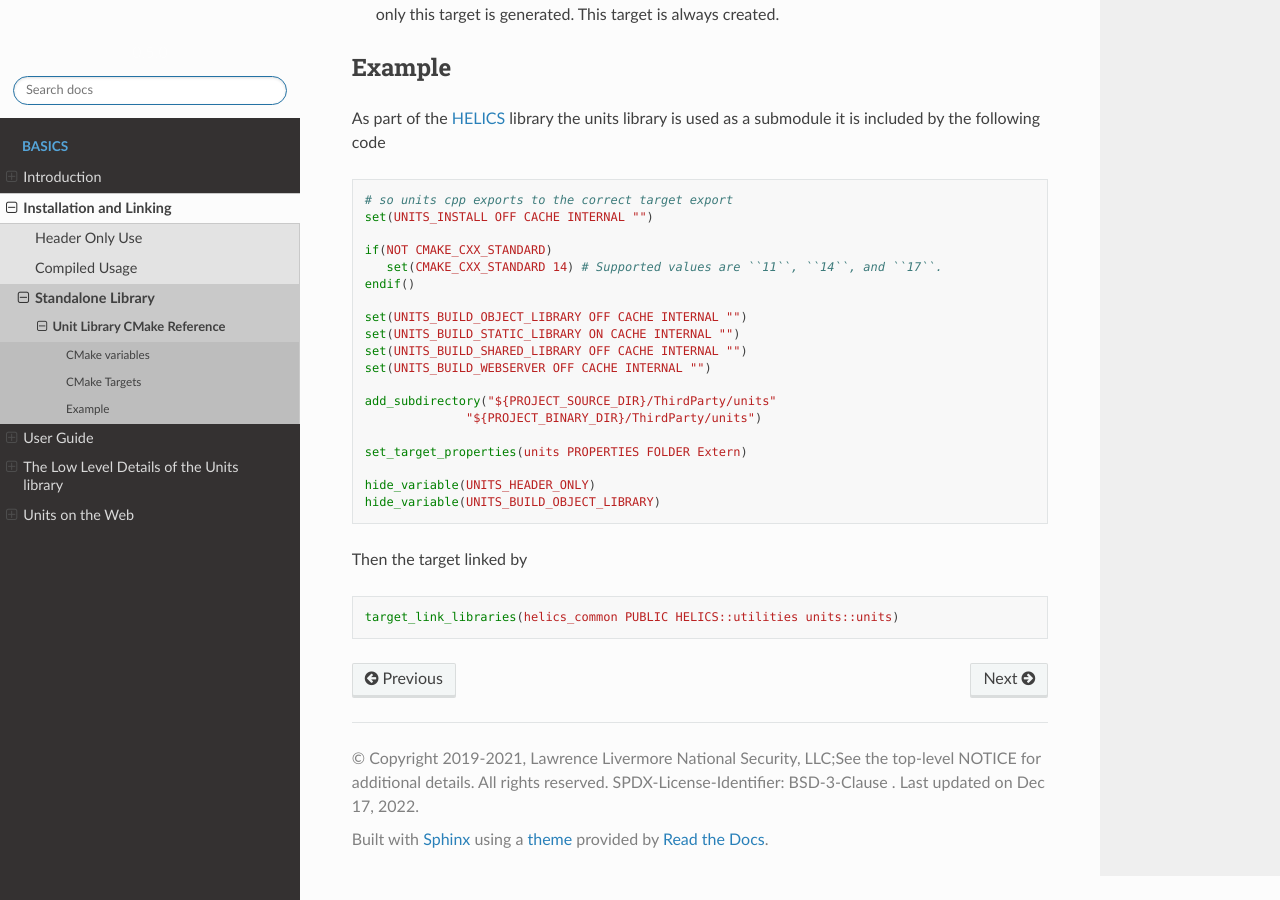
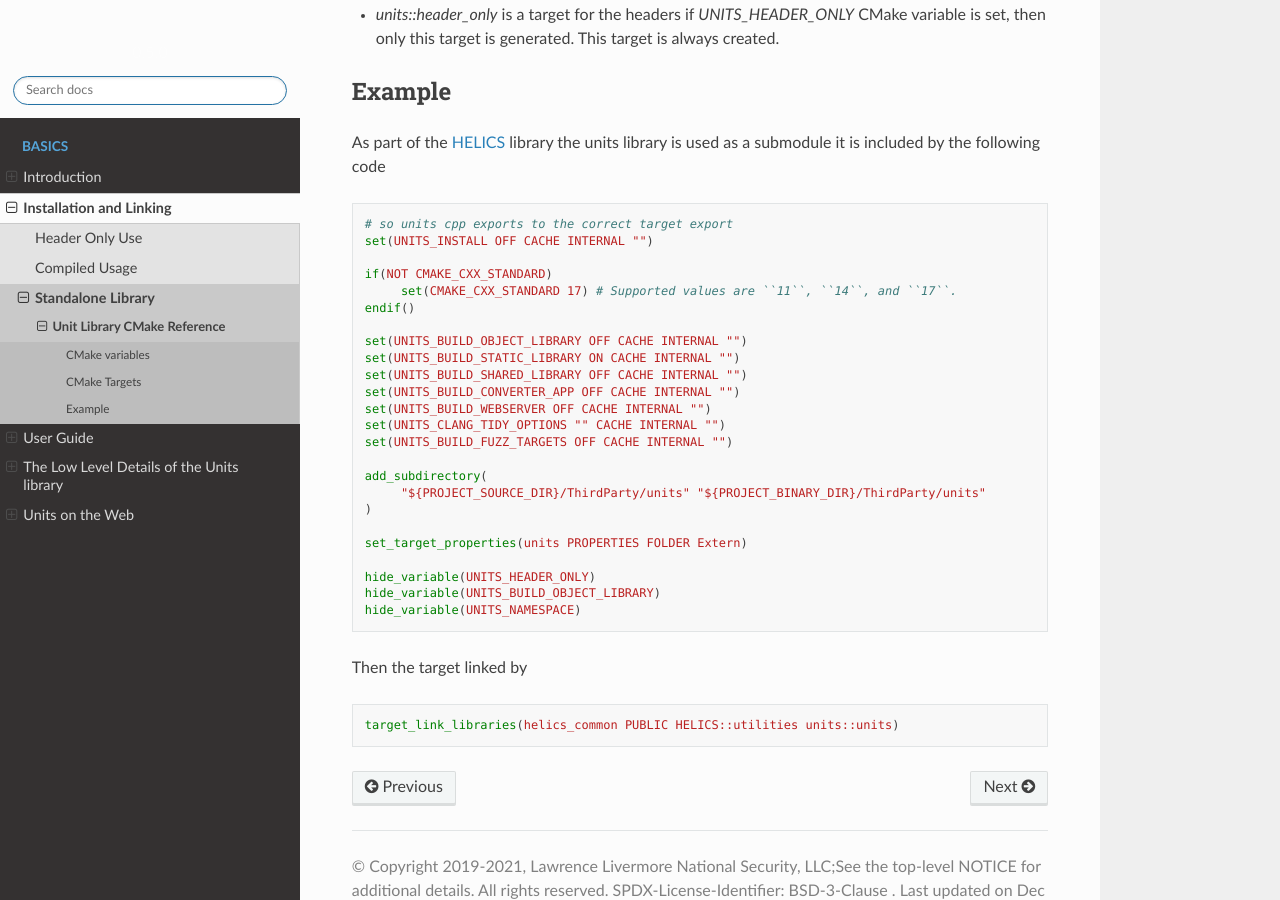
Before and after one commit to LLNL/units, a Sphinx documentation site: the page built from docs/installation/cmake_variables.rst, in a window 1280 px wide and 900 px high, scrolled down 1517 px. Built offline with Sphinx 7.4.7 and the Read the Docs theme 2.0.0, drawn with Linux system fonts in a browser that asks for light colours; some of the changed text lies outside the part shown.

```diff
--- a/docs/installation/cmake_variables.rst
+++ b/docs/installation/cmake_variables.rst
@@ -16,7 +16,7 @@ CMake variables
 -  `UNITS_BUILD_CONVERTER_APP`: enables building a simple command line converter application that can convert units from the command line
 -  `UNITS_ENABLE_EXTRA_COMPILER_WARNINGS`: Turn on bunch of extra compiler warnings, on by default
 -  `UNITS_ENABLE_ERROR_ON_WARNINGS`:  Mostly useful in some testing contexts but will turn on `Werror` so any normal warnings generate an error.
--  `CMAKE_CXX_STANDARD`:  Compile with a particular C++ standard, valid values are `11`, `14`, `17`, and likely `20` though that isn't broadly supported.
+-  `CMAKE_CXX_STANDARD`:  Compile with a particular C++ standard, valid values are `11`, `14`, `17`, `20`, and likely `23` though that isn't broadly supported.  Will set to 14 by default if not otherwise specified
 -  `UNITS_BINARY_ONLY_INSTALL`:  Just install shared libraries and executables,  no headers or static libs or packaging information
 -  `UNITS_CLANG_TIDY`:  Enable the clang tidy tests as part of the build
 -  `UNITS_BASE_TYPE`:  Set to `uint64_t` for expanded base-unit power support. This increases the size of a unit by 4 Bytes.
@@ -31,7 +31,7 @@ If compiling as part of a subproject then a few other options are useful
 -  `UNITS_HEADER_ONLY`:  Only generate the header only target, sets `UNITS_BUILD_STATIC_LIBRARY` and `UNITS_BUILD_SHARED_LIBRARY` to OFF
 -  `UNITS_INSTALL`:  enable the install instructions of the library
 -  `UNITS_BUILD_OBJECT_LIBRARY`:  Generate an object library that can be used as part of other builds.  Only one of `UNITS_BUILD_SHARED_LIBRARY`, `UNITS_BUILD_STATIC_LIBRARY`, or `UNITS_BUILD_OBJECT_LIBRARY` can be set to `ON`.  If more than one are set,  the shared library and object library settings take precedence over the static library.
-- `UNITS_LIBRARY_EXPORT_COMMAND`:  If desired the targets for the units library can be merged into an root project target list by modifying this variable.  The use cases for this are rare, but if this is something you want to do this variable should be set to something like `EXPORT rootProjectTargets`
+-  `UNITS_LIBRARY_EXPORT_COMMAND`:  If desired the targets for the units library can be merged into an root project target list by modifying this variable.  The use cases for this are rare, but if this is something you want to do this variable should be set to something like `EXPORT rootProjectTargets`
 
 CMake Targets
 --------------
@@ -53,21 +53,26 @@ As part of the `HELICS <https://github.com/GMLC-TDC/HELICS>`_ library the units
    set(UNITS_INSTALL OFF CACHE INTERNAL "")
 
    if(NOT CMAKE_CXX_STANDARD)
-      set(CMAKE_CXX_STANDARD 14) # Supported values are ``11``, ``14``, and ``17``.
+        set(CMAKE_CXX_STANDARD 17) # Supported values are ``11``, ``14``, and ``17``.
    endif()
 
    set(UNITS_BUILD_OBJECT_LIBRARY OFF CACHE INTERNAL "")
    set(UNITS_BUILD_STATIC_LIBRARY ON CACHE INTERNAL "")
    set(UNITS_BUILD_SHARED_LIBRARY OFF CACHE INTERNAL "")
+   set(UNITS_BUILD_CONVERTER_APP OFF CACHE INTERNAL "")
    set(UNITS_BUILD_WEBSERVER OFF CACHE INTERNAL "")
+   set(UNITS_CLANG_TIDY_OPTIONS "" CACHE INTERNAL "")
+   set(UNITS_BUILD_FUZZ_TARGETS OFF CACHE INTERNAL "")
 
-   add_subdirectory("${PROJECT_SOURCE_DIR}/ThirdParty/units"
-                 "${PROJECT_BINARY_DIR}/ThirdParty/units")
+   add_subdirectory(
+        "${PROJECT_SOURCE_DIR}/ThirdParty/units" "${PROJECT_BINARY_DIR}/ThirdParty/units"
+   )
 
    set_target_properties(units PROPERTIES FOLDER Extern)
 
    hide_variable(UNITS_HEADER_ONLY)
    hide_variable(UNITS_BUILD_OBJECT_LIBRARY)
+   hide_variable(UNITS_NAMESPACE)
 
 Then the target linked by
 
```
Also changed, not shown: README.md (+7 -7 lines), docs/user-guide/Unit_domains.rst (+9 -0 lines), 3 other files.
